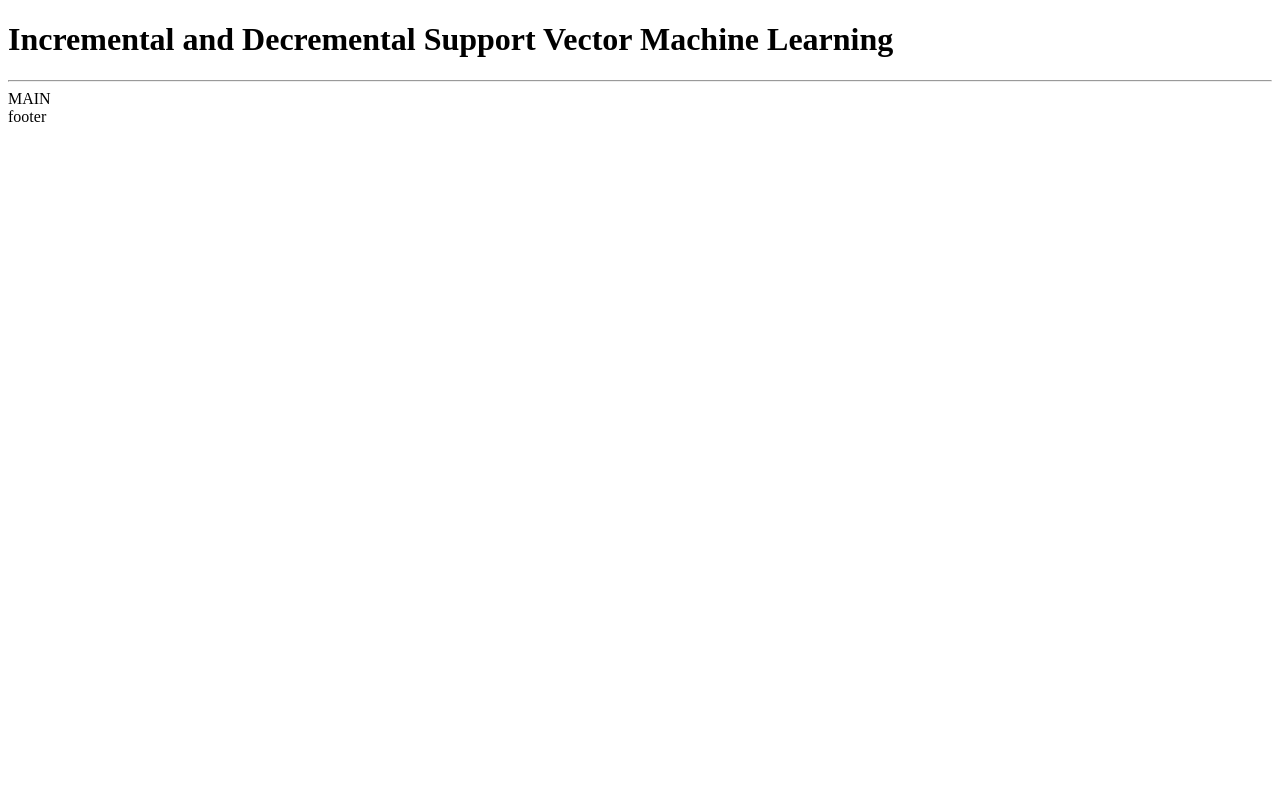
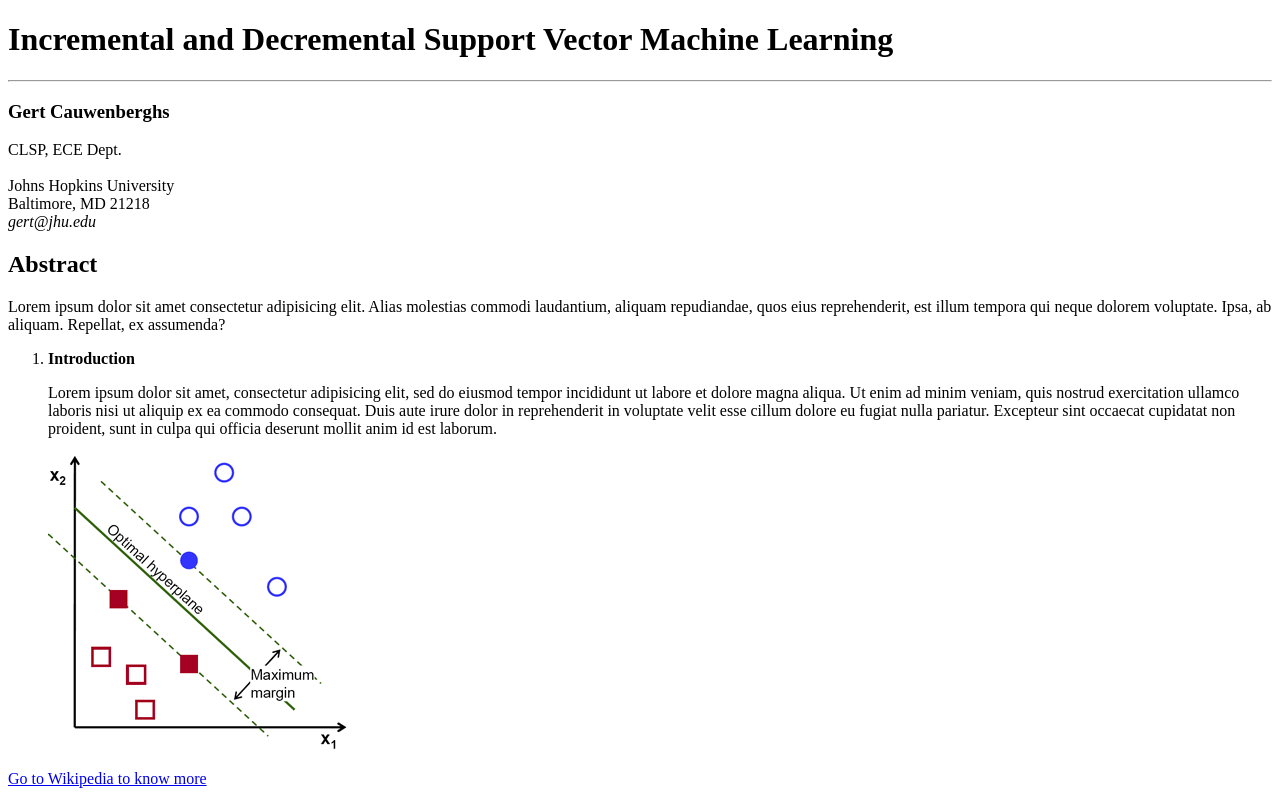
Before and after one commit to Classe123/lc-paper-scientifico, a plain HTML site: page index.html in a window 1280 px wide. Drawn offline with Linux system fonts and the light colour scheme.

Commit message:
main and footer

```diff
--- a/index.html
+++ b/index.html
@@ -5,14 +5,40 @@
     <meta name="viewport" content="width=device-width, initial-scale=1.0">
     <title>Paper scientifico</title>
 </head>
-<body>
+<html>
   <!-- Intestazione pagina -->
   <header>
     <h1>Incremental and Decremental Support Vector Machine Learning</h1>
-    <hr>
+    <hr />
   </header>
   <!-- Corpo della pagina -->
-  <main>MAIN</main>
-  <footer>footer</footer>
+  <main>
+    <section>
+        <h3>Gert Cauwenberghs</h3>
+        <p>
+            CLSP, ECE Dept. <br><br>
+            Johns Hopkins University<br>
+            Baltimore, MD 21218<br>
+            <em>gert@jhu.edu</em>
+        </p>
+    </section>
+    <section>
+        <h2>Abstract</h2>
+        <p>Lorem ipsum dolor sit amet consectetur adipisicing elit. Alias molestias commodi laudantium, aliquam repudiandae, quos eius reprehenderit, est illum tempora qui neque dolorem voluptate. Ipsa, ab aliquam. Repellat, ex assumenda?</p>
+        <ol>
+            <li>
+                <strong>Introduction</strong>
+                <p>Lorem ipsum dolor sit amet, consectetur adipisicing elit, sed do eiusmod tempor incididunt ut labore et dolore magna aliqua. Ut enim ad minim veniam, quis nostrud exercitation ullamco laboris nisi ut aliquip ex ea commodo
+                    consequat. Duis aute irure dolor in reprehenderit in voluptate velit esse cillum dolore eu fugiat nulla pariatur. Excepteur sint occaecat cupidatat non proident, sunt in culpa qui officia deserunt mollit anim id est laborum.</p>
+                   <img src="./img/optimal-hyperplane.png" alt="Graphic">
+            </li>
+
+        </ol>
+    </section>
+  </main>
+  <!-- Pie di pagina-->
+  <footer>
+    <a href="https://en.wikipedia.org/wiki/Support_vector_machine">Go to Wikipedia to know more</a>
+  </footer>
 </body>
 </html>
```
